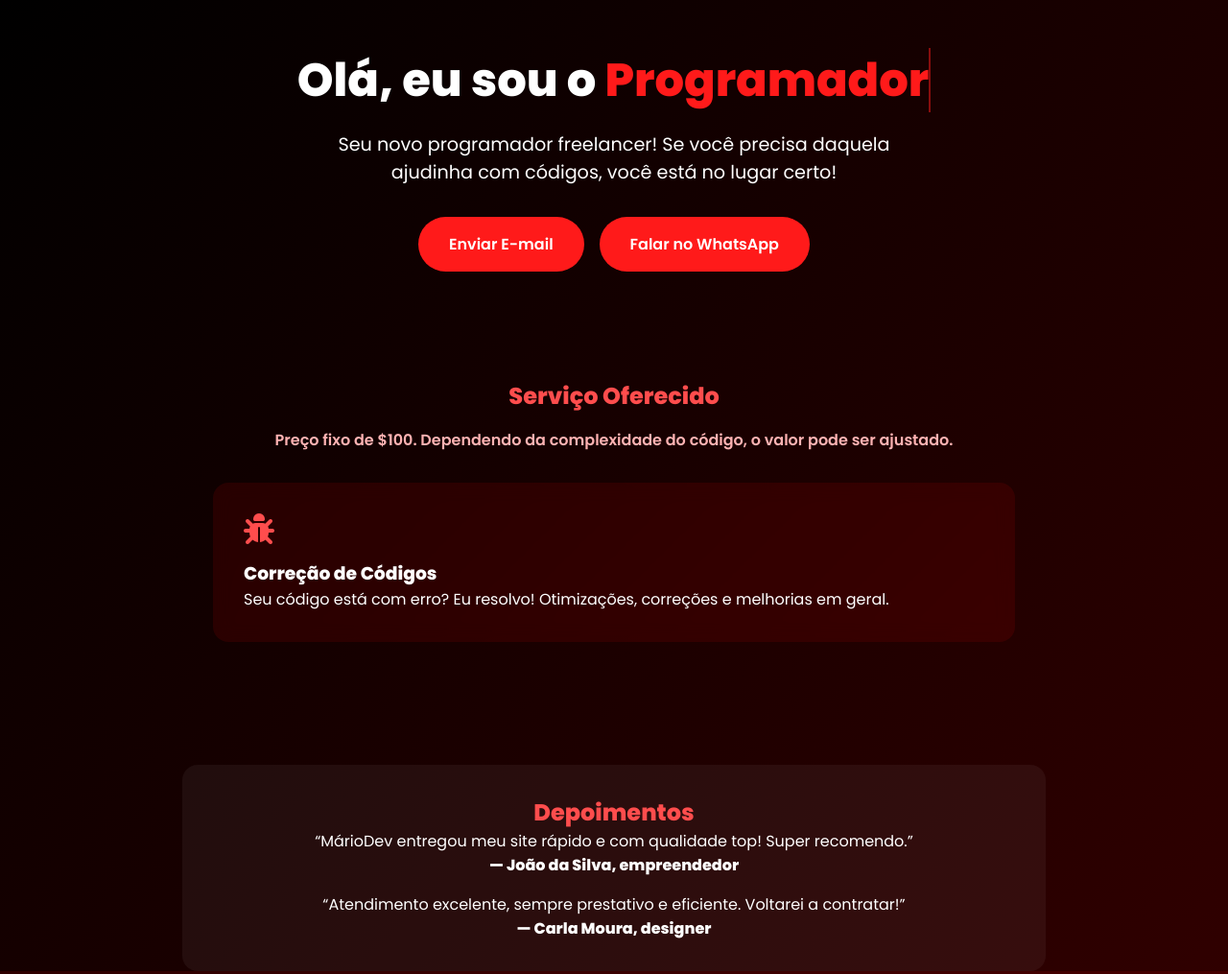
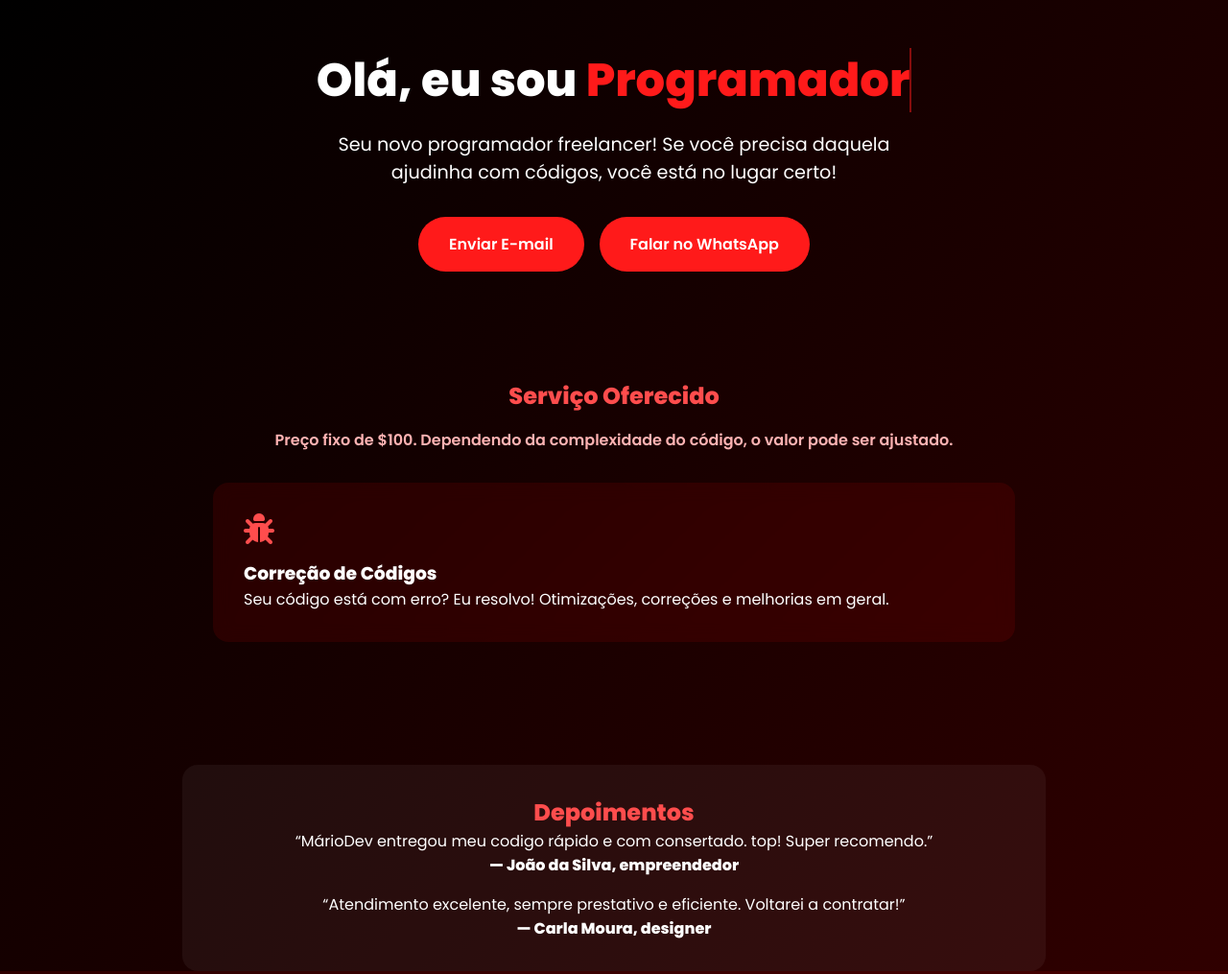
Before and after one commit to MarioDevy/mariodevy.github.io, a plain HTML site: page index.html in a window 1280 px wide. Shown: the top 1015 px of the page at 96% size. Drawn offline with Linux system fonts and the light colour scheme; a small style sheet from the web is missing.

Commit message:
Update index.html

```diff
--- a/index.html
+++ b/index.html
@@ -6,7 +6,7 @@
 <meta charset="utf-8"/>
 <meta content="width=device-width, initial-scale=1.0" name="viewport"/>
 <meta content="MárioDev - Programador Freelancer que corrige seus codigos em tempo recorde." name="description"/>
-<meta content="freelancer, programador, correção de código, MárioDev" name="keywords"/>
+<meta content="Freelancer, Programador, Corretor de códigos, MárioDev" name="keywords"/>
 <meta content="MárioDev" name="author"/>
 <title>MárioDev - Seu Programador Freelancer</title>
 <link href="https://fonts.googleapis.com/css2?family=Poppins:wght@400;600;800&amp;display=swap" rel="stylesheet"/>
@@ -37,7 +37,7 @@
 </link></head>
 <body>
 <header>
-<h1>Olá, eu sou o <span class="typing" id="typed"></span></h1>
+<h1>Olá, eu sou <span class="typing" id="typed"></span></h1>
 <p>Seu novo programador freelancer! Se você precisa daquela ajudinha com códigos, você está no lugar certo!</p>
 <div class="buttons">
 <a class="btn" href="mailto:mariiofreelancer@gmail.com">Enviar E-mail</a>
@@ -52,7 +52,7 @@
 </section>
 <section class="testimonials">
 <h2 style="color:#ff4d4d;">Depoimentos</h2>
-<p>“MárioDev entregou meu site rápido e com qualidade top! Super recomendo.”<br/><strong>— João da Silva, empreendedor</strong></p>
+<p>“MárioDev entregou meu codigo rápido e com consertado. top! Super recomendo.”<br/><strong>— João da Silva, empreendedor</strong></p>
 <p style="margin-top:1rem">“Atendimento excelente, sempre prestativo e eficiente. Voltarei a contratar!”<br/><strong>— Carla Moura, designer</strong></p>
 </section>
 <footer>
@@ -62,7 +62,7 @@
 <p>© 2025 MárioDev - Todos os direitos reservados</p>
 </footer>
 <script>
-    const textos = ["MárioDev", "Programador", "Freelancer", "Criador de Sites"];
+    const textos = ["MárioDev", "Programador", "Freelancer", "Corretor de códigos"];
     let index = 0;
     let charIndex = 0;
     let currentText = '';
```
